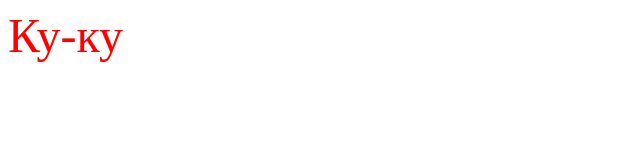
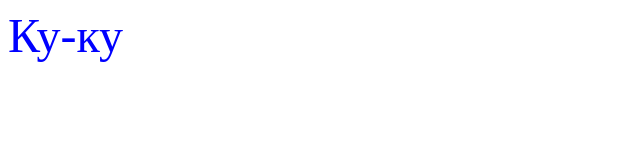
Before and after one commit to serborlys/serborlys.github.io, a plain HTML site: page index.html in a window 1280 px wide. Shown: the whole page, without its empty margins (0-640 px from the left). Drawn offline with Linux system fonts and the light colour scheme.

Commit message:
Update index.html

```diff
--- a/index.html
+++ b/index.html
@@ -1 +1 @@
-<font size=7 color=red>Ку-ку</font>
+<font size=7 color=blue>Ку-ку</font>
```
